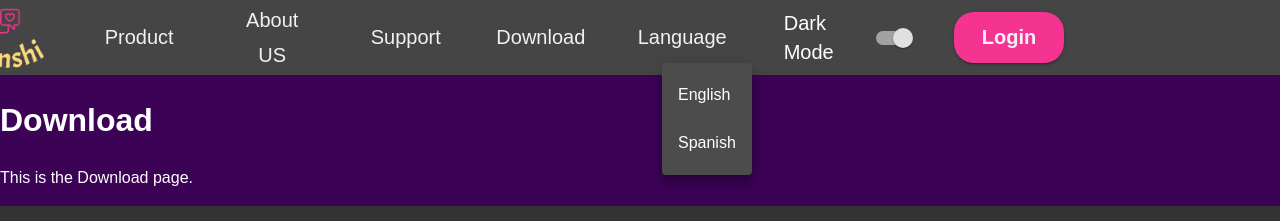
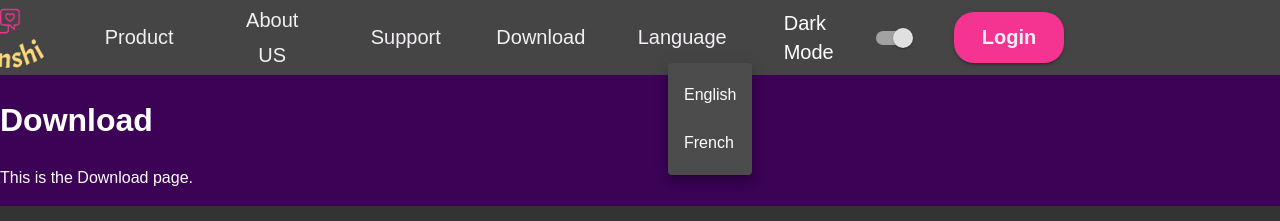
Before and after one commit to hmasonxD/PanshiWebsite, a React (Create React App) app: page /download in a window 1280 px wide. Both pictures are taken after a click on the button "Language". Shown: the top 221 px of the page. Built offline with nearby package versions, Linux system fonts and the light colour scheme; a web font is replaced by a local one.

Commit message:
Added pagetransition and more styles

```diff
--- a/src/App.tsx
+++ b/src/App.tsx
@@ -11,8 +11,9 @@ import About from './pages/About';
 import Support from './pages/Support';
 import Download from './pages/Download';
 import Login from './pages/Login';
+import PageTransition from './PageTransition';
 
-const App = () => {
+const App: React.FC = () => {
     const [darkMode, setDarkMode] = useState(true);
 
     const toggleDarkMode = () => {
@@ -24,8 +25,9 @@ const App = () => {
     return (
         <ThemeProvider theme={theme}>
             <CssBaseline />
+            <Router>
+                <PageTransition>
                     <Box sx={{ display: 'flex', flexDirection: 'column', minHeight: '100vh' }}>
-                <Router>
                         <Navbar darkMode={darkMode} toggleDarkMode={toggleDarkMode} />
                         <Box sx={{ flex: 1 }}>
                             <Routes>
@@ -37,9 +39,10 @@ const App = () => {
                                 <Route path="/download" element={<Download />} />
                             </Routes>
                         </Box>
-                </Router>
                         <Footer />
                     </Box>
+                </PageTransition>
+            </Router>
         </ThemeProvider>
     );
 };
--- /dev/null
+++ b/src/PageTransition.tsx
@@ -0,0 +1,19 @@
+import React from 'react';
+import { Fade } from '@mui/material';
+import { useLocation } from 'react-router-dom';
+
+interface PageTransitionProps {
+    children: React.ReactElement;
+}
+
+const PageTransition: React.FC<PageTransitionProps> = ({ children }) => {
+    const location = useLocation();
+
+    return (
+        <Fade key={location.pathname} in={true} timeout={1000}>
+            <div>{children}</div>
+        </Fade>
+    );
+};
+
+export default PageTransition;
--- a/src/components/LanguagePopup.tsx
+++ b/src/components/LanguagePopup.tsx
@@ -1,5 +1,5 @@
 import React from 'react';
-import {Popover, List, ListItemText, ListItemButton} from '@mui/material';
+import { Popover, List, ListItemText, ListItemButton } from '@mui/material';
 
 interface LanguagePopupProps {
     anchorEl: HTMLElement | null;
@@ -31,8 +31,8 @@ const LanguagePopup: React.FC<LanguagePopupProps> = ({ anchorEl, onClose }) => {
                 <ListItemButton onClick={() => handleLanguageSelect('English')}>
                     <ListItemText primary="English" />
                 </ListItemButton>
-                <ListItemButton onClick={() => handleLanguageSelect('Spanish')}>
-                    <ListItemText primary="Spanish" />
+                <ListItemButton onClick={() => handleLanguageSelect('French')}>
+                    <ListItemText primary="French" />
                 </ListItemButton>
                 {/* Add more languages as needed */}
             </List>
--- a/src/components/Navbar.tsx
+++ b/src/components/Navbar.tsx
@@ -20,7 +20,7 @@ import logoDark from '../assets/logodark.png';
 import logoLight from '../assets/logolight.png';
 import { useNavigate } from 'react-router-dom';
 import { lightTheme, darkTheme } from '../theme';
-import LanguagePopup from './LanguagePopup'; // Import LanguagePopup component
+import LanguagePopup from './LanguagePopup';
 
 type CustomTheme = typeof lightTheme;
 
```
Lines whose indentation alone changed are shown as unchanged.
